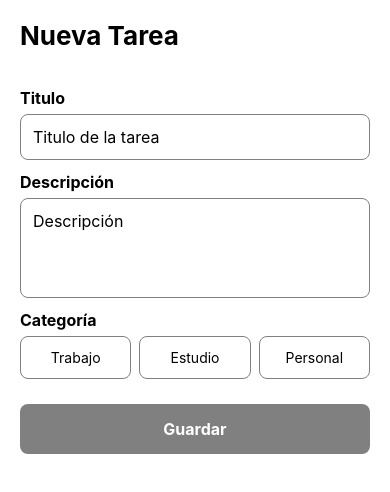
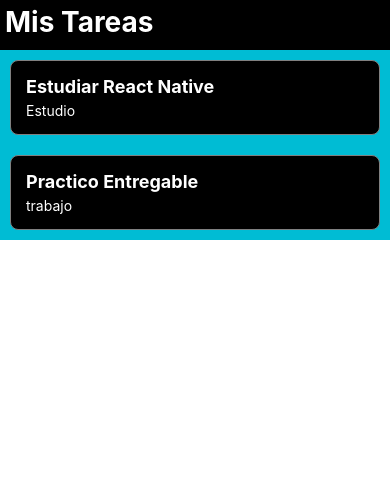
Before and after one commit to NickSv96/TypescriptApp, a React Native app: screen / in a window 390 px wide. Shown: the top 492 px of the page. Built offline with nearby package versions, Linux system fonts and the light colour scheme.

Commit message:
se añadio el uso de flatlist con render condicional hacia EmptyState y estilos correspondientes

```diff
--- a/App.tsx
+++ b/App.tsx
@@ -1,9 +1,9 @@
 import { StyleSheet, View, Text } from 'react-native';
-import AddTaskScreen from './src/screens/AddTaskScreen/AddTaskScreen';
+import HomeScreen from './src/screens/HomeScreen/HomeScreen';
 export default function App() {
   return (
     <View>
-      <AddTaskScreen />
+      <HomeScreen />
     </View>
   );
 }
--- /dev/null
+++ b/src/components/EmptyState/EmptyState.tsx
@@ -0,0 +1,24 @@
+import { Text, StyleSheet, View } from "react-native"
+import COLORS from "../../constans/theme";
+
+export default function EmptyState() {
+    return (
+        <View style={styles.container}>
+            <Text style={styles.text}>No tienes tareas pendientes</Text>
+            <Text style={styles.text}>Empieza por crear nuevas tareas!</Text>
+        </View>
+    )
+}
+
+const styles = StyleSheet.create({
+    container: {
+        alignItems: 'center',
+        marginTop: 40,
+        backgroundColor: COLORS.primary,
+    },
+    text: {
+        fontSize: 18,
+        fontWeight: 'bold',
+        color: 'black',
+    },
+});
--- /dev/null
+++ b/src/components/TaskDetail/TaskDetail.tsx
@@ -0,0 +1,56 @@
+import { Text, View, TouchableOpacity, StyleSheet } from "react-native"
+import { Task } from '../../constans/types'
+import COLORS from "../../constans/theme"
+type Props = { task: Task; onBack: () => void }
+
+export default function TaskDetail({ task, onBack }: Props) {
+    return (
+        <View style={styles.container}>
+            <Text style={styles.title}>{task.title}</Text>
+            <Text style={styles.label}>Description</Text>
+            <Text style={styles.text}>{task.description}</Text>
+            <Text style={styles.label}>Category</Text>
+            <Text style={styles.text}>{task.category}</Text>
+            <Text style={styles.label}>Fecha</Text>
+            <Text style={styles.text}>{task.CreatedAt.toDateString()}</Text>
+
+            <TouchableOpacity style={styles.button} onPress={onBack}>
+                <Text style={styles.buttonText}>Back</Text>
+            </TouchableOpacity>
+
+        </View>
+    )
+}
+
+const styles = StyleSheet.create({
+    container: {
+        flex: 1,
+        padding: 20,
+        justifyContent: 'center',
+        backgroundColor: COLORS.secundayText,
+    },
+    title: {
+        fontSize: 26,
+        fontWeight: 'bold',
+        marginBottom: 25,
+    },
+    label: {
+        fontWeight: 'bold',
+        marginTop: 15,
+    },
+    text: {
+        fontSize: 16,
+        marginTop: 5,
+    },
+    button: {
+        marginTop: 30,
+        backgroundColor: COLORS.card,
+        padding: 15,
+        borderRadius: 8,
+        alignItems: 'center',
+    },
+    buttonText: {
+        color: 'white',
+        fontWeight: 'bold',
+    }
+});
--- /dev/null
+++ b/src/constans/types.ts
@@ -0,0 +1,7 @@
+export type Task = {
+    id: string;
+    title: string;
+    description: string;
+    category: string;
+    CreatedAt: Date;
+}
--- a/src/screens/HomeScreen/HomeScreen.tsx
+++ b/src/screens/HomeScreen/HomeScreen.tsx
@@ -1,12 +1,92 @@
-import { Text, View, StyleSheet } from "react-native"
-import TaskForm from "../../components/TaskForm/TaskForm"
+import { Text, View, StyleSheet, FlatList, TouchableOpacity } from "react-native"
+import { useState } from "react"
+import EmptyState from "../../components/EmptyState/EmptyState"
+import TaskDetail from "../../components/TaskDetail/TaskDetail"
+import { Task } from "../../constans/types"
+import COLORS from "../../constans/theme"
 
 function HomeScreen() {
+    const [task, setTask] = useState<Task[]>([
+        {
+            id: '1',
+            title: 'Estudiar React Native',
+            description: 'Repaso de FlatList y components',
+            category: 'Estudio',
+            CreatedAt: new Date(),
+        },
+        {
+            id: '2',
+            title: 'Practico Entregable',
+            description: 'Continuar con el entregable numero 4',
+            category: 'trabajo',
+            CreatedAt: new Date(),
+        },
+    ])
+
+    const [selectedTask, setSelectedTask] = useState<Task | null>(null)
+
+    if (selectedTask) {
+        return (
+            <TaskDetail task={selectedTask} onBack={() => setSelectedTask(null)} />
+        )
+    }
     return (
-        <View>
-
+        <View style={styles.container}>
+            <Text style={styles.title}>Mis Tareas</Text>
+            {
+                task.length === 0 ? (
+                    <EmptyState />
+                ) : (
+                    <FlatList
+                        data={task}
+                        keyExtractor={(item) => item.id}
+                        renderItem={({ item }) => (
+                            <TouchableOpacity style={styles.card} onPress={() => setSelectedTask(item)}>
+                                <Text style={styles.taskTitle}>{item.title}</Text>
+                                <Text style={styles.category}>{item.category}</Text>
+                            </TouchableOpacity>
+                        )}
+                    />
+                )
+            }
         </View>
     )
 }
 
 export default HomeScreen
+
+const styles = StyleSheet.create({
+    container: {
+        flex: 1,
+        backgroundColor: COLORS.primary,
+    },
+
+    title: {
+        width: '100%',
+        height: 50,
+        padding: 5,
+        fontSize: 28,
+        fontWeight: 'bold',
+        backgroundColor: COLORS.card,
+        color: COLORS.textLight,
+    },
+
+    card: {
+        padding: 15,
+        margin: 10,
+        backgroundColor: COLORS.card,
+        borderWidth: 1,
+        borderColor: 'gray',
+        borderRadius: 8,
+    },
+
+    taskTitle: {
+        fontSize: 18,
+        fontWeight: 'bold',
+        marginBottom: 5,
+        color: COLORS.textLight,
+    },
+    category: {
+        color: COLORS.textLight,
+    }
+});
```
